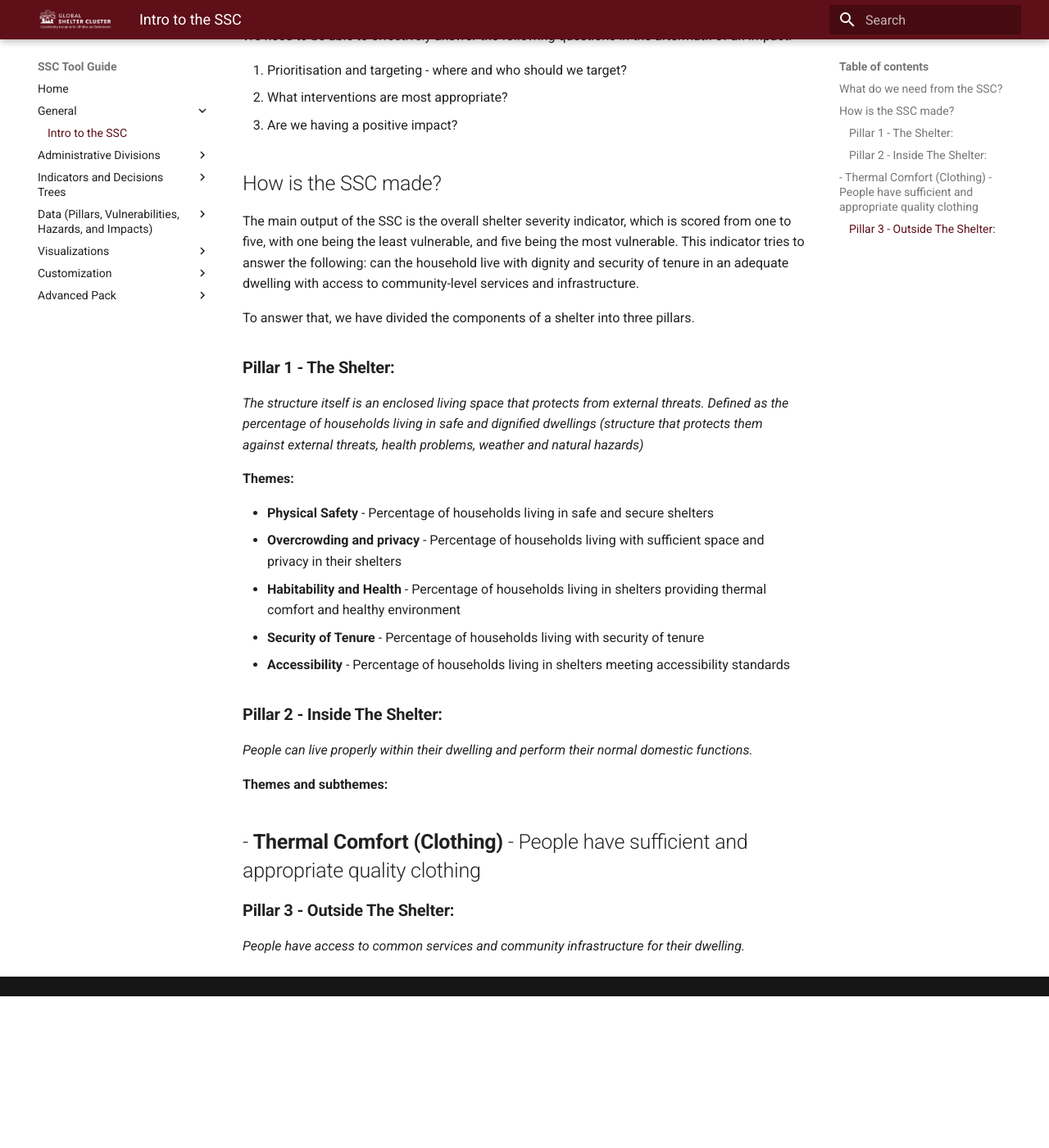
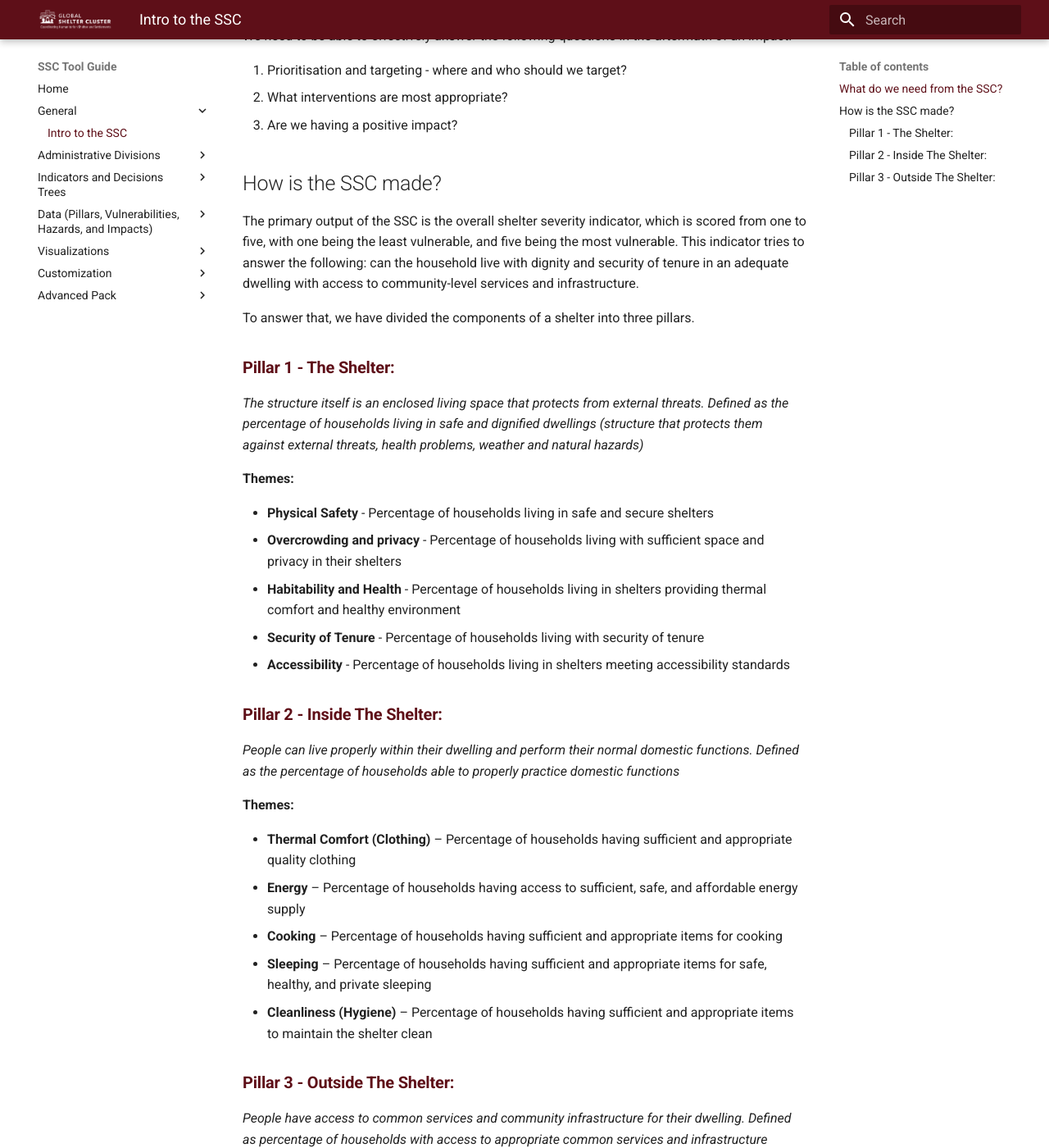
Before and after one commit to jackwharrison/ssc-tool, an MkDocs documentation site: the page built from docs/general/page1.md, in a window 1280 px wide and 1400 px high, scrolled down 393 px. Shown: the whole window at 82% size. Built offline with MkDocs 1.6.1 and Material for MkDocs 9.7.7, drawn with Linux system fonts in a browser that asks for light colours; plug-ins that fetch from the network failed and are left out; before the commit the page ends 1608 px from its top, so only the background shows below that; some of the changed text lies outside the part shown.

Commit message:
Update page1.md

```diff
--- a/docs/general/page1.md
+++ b/docs/general/page1.md
@@ -12,12 +12,11 @@
 
 ## How is the SSC made?
 
-The main output of the SSC is the overall shelter severity indicator, which is scored from one to five, with one being the least vulnerable, and five being the most vulnerable. This indicator tries to answer the following: can the household live with dignity and security of tenure in an adequate dwelling with access to community-level services and infrastructure.
+The primary output of the SSC is the overall shelter severity indicator, which is scored from one to five, with one being the least vulnerable, and five being the most vulnerable. This indicator tries to answer the following: can the household live with dignity and security of tenure in an adequate dwelling with access to community-level services and infrastructure.
 
 To answer that, we have divided the components of a shelter into three pillars.
 
-### **Pillar 1 - The Shelter:**
-
+### **[Pillar 1 - The Shelter:](./general/page2.md)**
 _The structure itself is an enclosed living space that protects from external threats. Defined as the percentage of households living in safe and dignified dwellings (structure that protects them against external threats, health problems, weather and natural hazards)_
 
 **Themes:**
@@ -29,15 +28,22 @@
 - **Accessibility** - Percentage of households living in shelters meeting accessibility standards
 
 
-### **Pillar 2 - Inside The Shelter:**
+### **[Pillar 2 - Inside The Shelter:](./general/page3.md)**
 
-_People can live properly within their dwelling and perform their normal domestic functions._
+_People can live properly within their dwelling and perform their normal domestic functions. Defined as the percentage of households able to properly practice domestic functions_
 
-**Themes and subthemes:**
+**Themes:**
 
-- **Thermal Comfort (Clothing)** - People have sufficient and appropriate quality clothing
--
+- **Thermal Comfort (Clothing)** – Percentage of households having sufficient and appropriate quality clothing
+- **Energy** – Percentage of households having access to sufficient, safe, and affordable energy supply
+- **Cooking** – Percentage of households having sufficient and appropriate items for cooking
+- **Sleeping** – Percentage of households having sufficient and appropriate items for safe, healthy, and private sleeping
+- **Cleanliness (Hygiene)** – Percentage of households having sufficient and appropriate items to maintain the shelter clean
 
-### **Pillar 3 - Outside The Shelter:**
+### **[Pillar 3 - Outside The Shelter:](./general/page4.md)**
 
-_People have access to common services and community infrastructure for their dwelling._
+_People have access to common services and community infrastructure for their dwelling. Defined as percentage of households with access to appropriate common services and infrastructure_
+
+- **Access to Services and Resources** - Percentage of households with access to common services and resources
+- **Access to Communal Infrastructure** - Percentage of households with access to communal infrastructure
+- **Hazards and Risks** - Percentage of households exposed to hazards and risks
```
